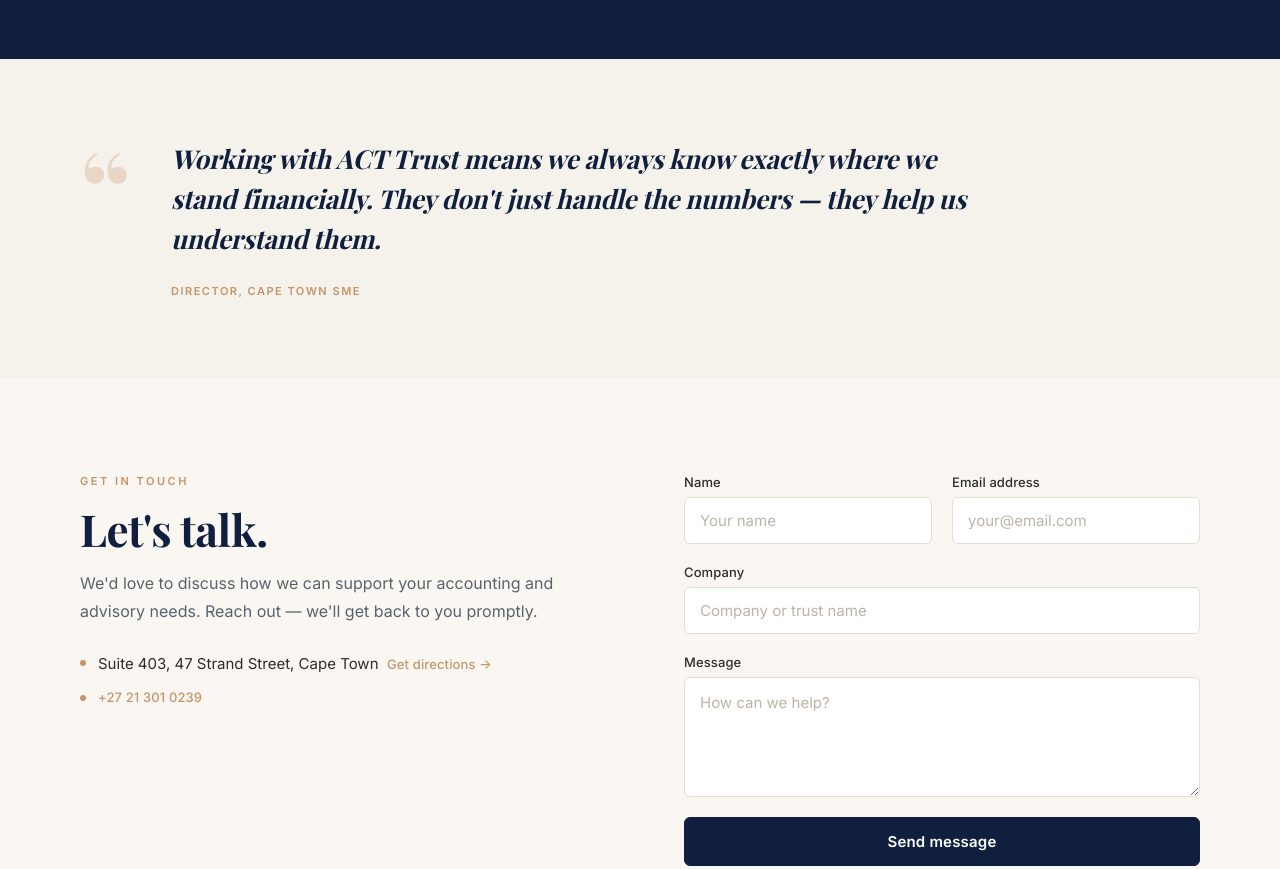
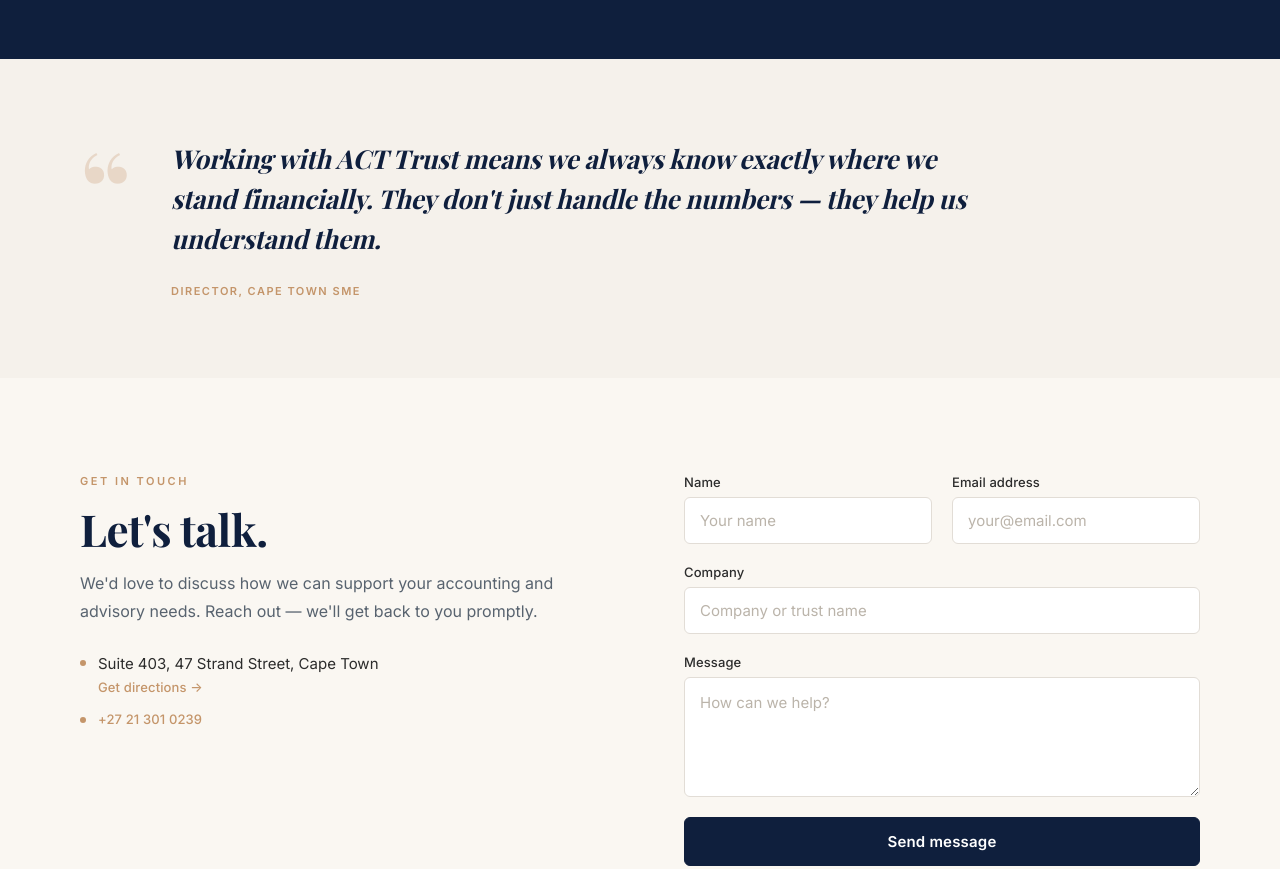
Before and after one commit to roxannewilliamsza/act-trust, a plain HTML site: page index.html in a window 1280 px wide. Shown: the part 3187-4056 px from the top of the page. Drawn offline with nearby package versions, Linux system fonts and the light colour scheme; a web font is replaced by a local one.

Commit message:
Put Get directions link on its own line

```diff
--- a/index.html
+++ b/index.html
@@ -1186,7 +1186,7 @@
           <div class="contact-details">
             <div class="contact-detail">
               <span class="contact-detail-icon"></span>
-              <span>Suite 403, 47 Strand Street, Cape Town &nbsp;<a href="https://maps.google.com/?q=47+Strand+Street+Cape+Town" target="_blank" rel="noopener">Get directions →</a></span>
+              <span>Suite 403, 47 Strand Street, Cape Town<br><a href="https://maps.google.com/?q=47+Strand+Street+Cape+Town" target="_blank" rel="noopener">Get directions →</a></span>
             </div>
             <div class="contact-detail">
               <span class="contact-detail-icon"></span>
```
